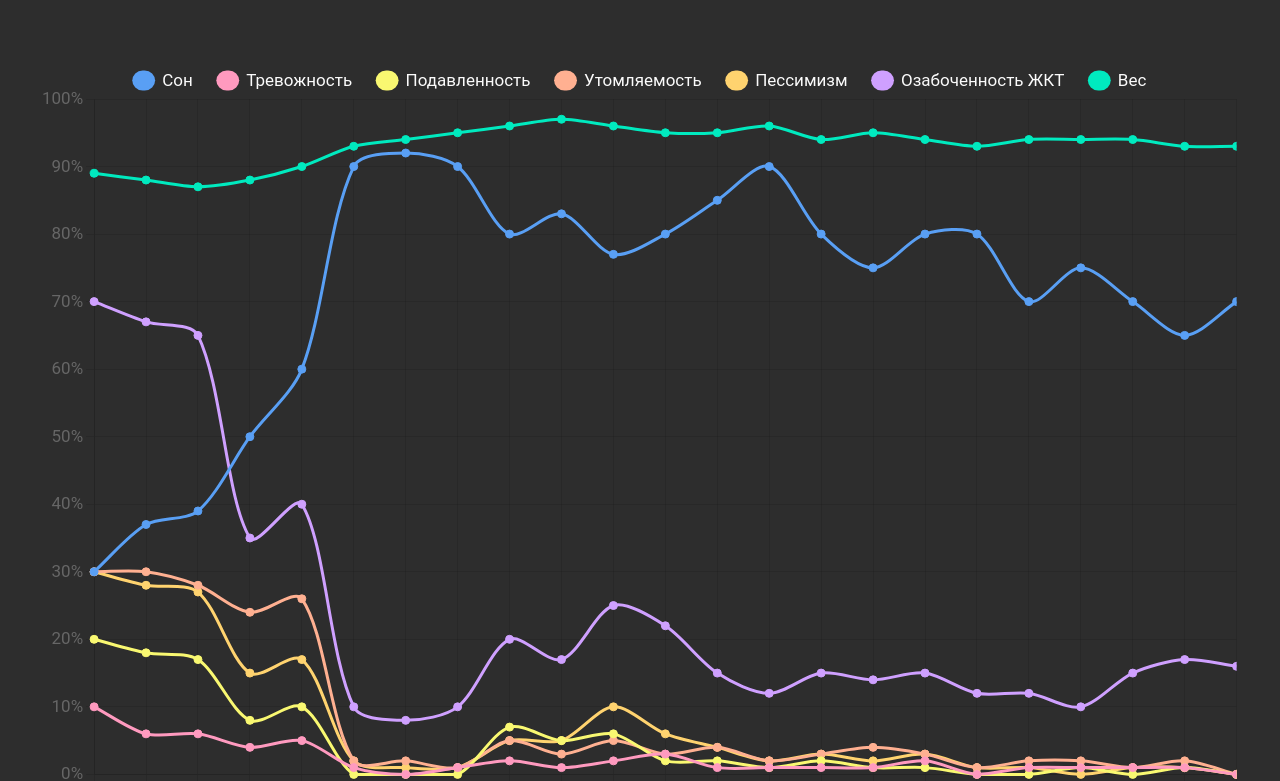
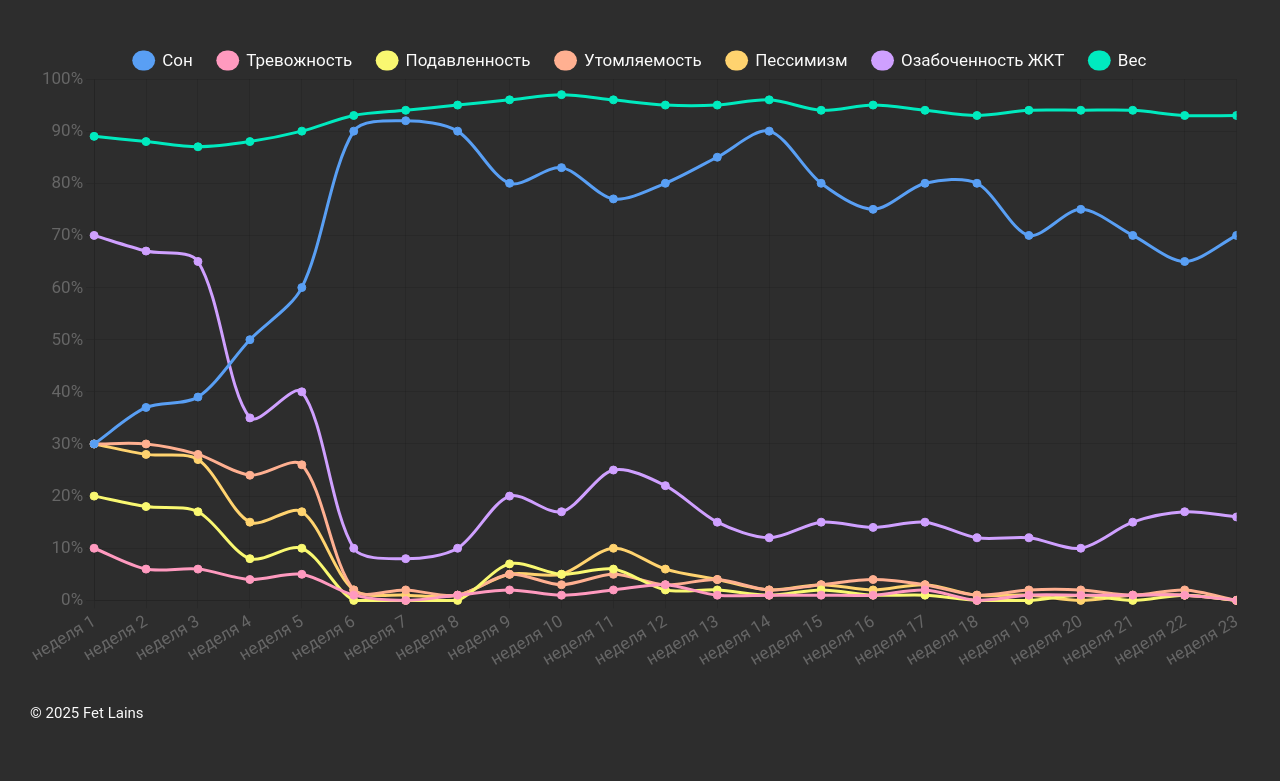
Before and after one commit to fet-lains/incrementa-mood-tracker, a website built with Vite: page index.html in a window 1280 px wide. Shown: the part 59-840 px from the top of the page. After the commit the page ends 800 px from the top, so only its background shows below. Built offline with nearby package versions, Linux system fonts and the light colour scheme.

Commit message:
fix graph height

```diff
--- a/src/style.css
+++ b/src/style.css
@@ -82,7 +82,7 @@ body {
   display: flex;
   flex-direction: column;
   width: 100%;
-  row-gap: 3rem;
+  row-gap: 1rem;
 }
 
 .header__body {
@@ -105,7 +105,7 @@ body {
 }
 
 .graph__wrapper {
-  height: 100vh;
+  height: calc(100vh - 7.6rem - 5.75rem - 2rem);
   overflow-x: auto;
   position: relative;
 }
```
